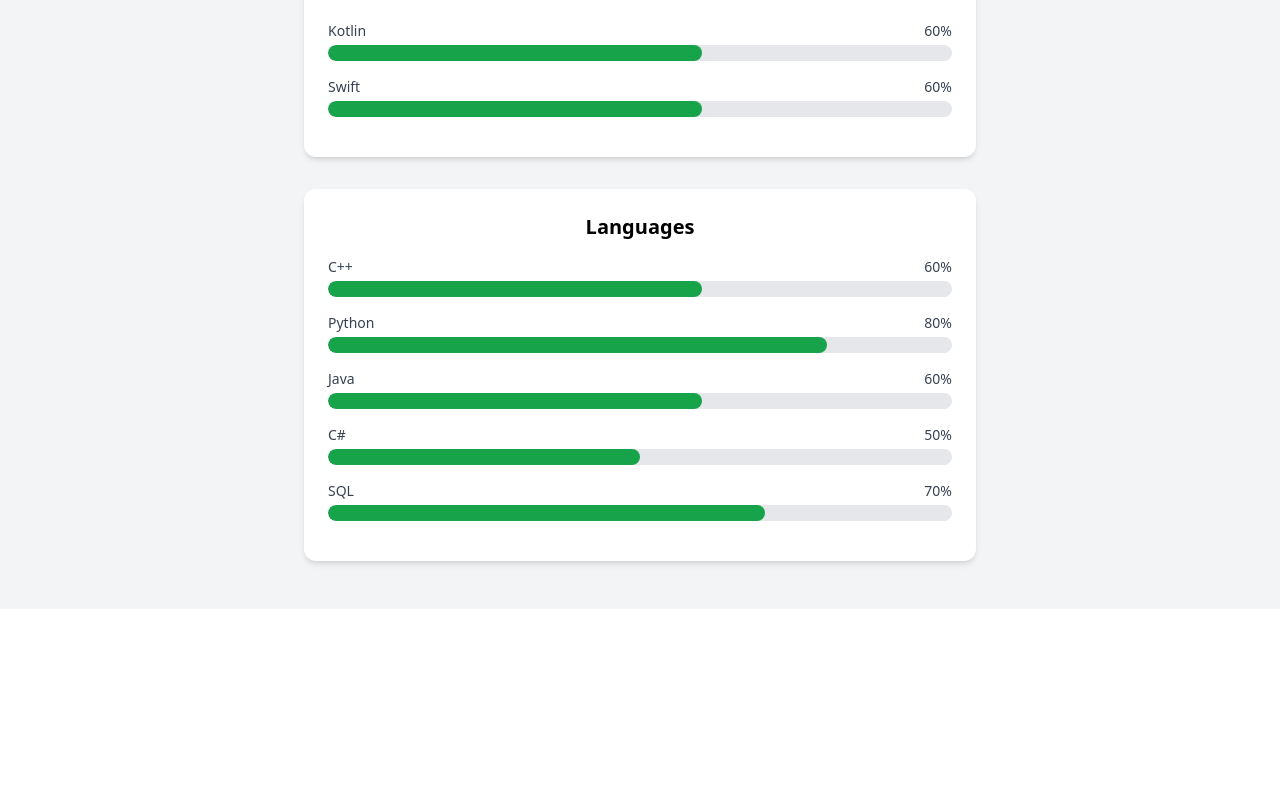
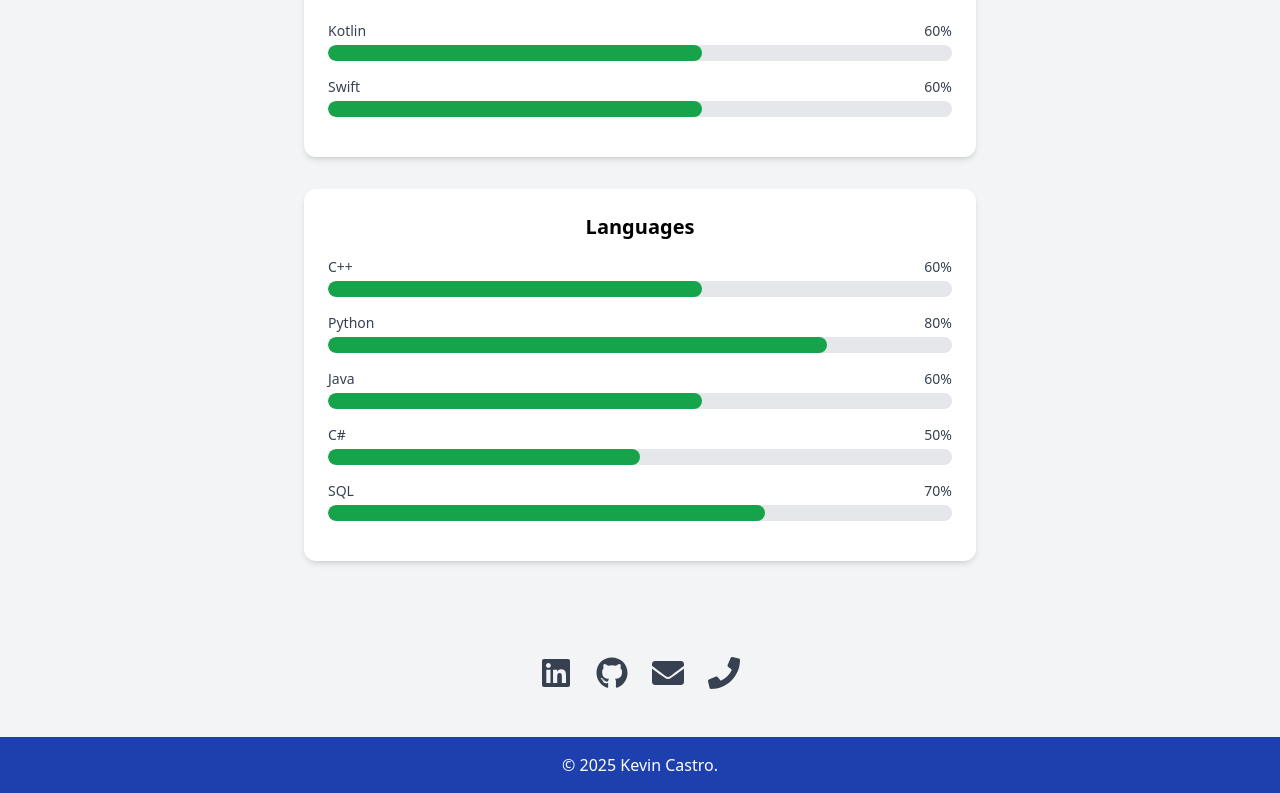
Before and after one commit to KcastroT/portafolio, a React (Vite) app: page / in a window 1280 px wide. Shown: the part 3222-4015 px from the top of the page. Before the commit the page ends 3831 px from the top, so only its background shows below. Built offline with nearby package versions, Linux system fonts and the light colour scheme.

Commit message:
Contact me section

```diff
--- a/package.json
+++ b/package.json
@@ -13,7 +13,8 @@
   },
   "dependencies": {
     "react": "^19.0.0",
-    "react-dom": "^19.0.0"
+    "react-dom": "^19.0.0",
+    "react-icons": "^5.5.0"
   },
   "devDependencies": {
     "@eslint/js": "^9.21.0",
--- a/src/App.jsx
+++ b/src/App.jsx
@@ -2,6 +2,7 @@ import { useState } from "react";
 import Intro from "./components/Intro";
 import Projects from "./components/Projects";
 import Skills from "./components/Skills";
+import Contact from "./components/Contact";
 
 function App() {
   const [isOpen, setIsOpen] = useState(false);
@@ -73,6 +74,10 @@ function App() {
 
       <Projects />
       <Skills />
+      <Contact />
+      <footer className="bg-blue-800 text-white p-4 text-center">
+        <p>&copy; 2025 Kevin Castro.</p>
+      </footer>
     </>
   );
 }
--- /dev/null
+++ b/src/components/Contact.jsx
@@ -0,0 +1,47 @@
+import React from "react";
+import { FaLinkedin, FaGithub, FaEnvelope, FaPhone } from "react-icons/fa";
+
+const Contact = () => {
+  const links = [
+    {
+      name: "LinkedIn",
+      url: "https://www.linkedin.com/in/kevin-castro-0b08b135a",
+      icon: <FaLinkedin size={32} />,
+    },
+    {
+      name: "GitHub",
+      url: "https://github.com/KcastroT",
+      icon: <FaGithub size={32} />,
+    },
+    {
+      name: "Email",
+      url: "mailto:kecato@icloud.com",
+      icon: <FaEnvelope size={32} />,
+    },
+    {
+      name: "Phone",
+      url: "tel:+525611923426",
+      icon: <FaPhone size={32} />,
+    },
+  ];
+
+  return (
+    <div className="flex justify-center items-center py-12 bg-gray-100">
+      <div className="flex gap-6">
+        {links.map((link, idx) => (
+          <a
+            key={idx}
+            href={link.url}
+            target="_blank"
+            rel="noopener noreferrer"
+            className="text-gray-700 hover:text-green-700 transition-colors"
+          >
+            {link.icon}
+          </a>
+        ))}
+      </div>
+    </div>
+  );
+};
+
+export default Contact;
```
Also changed, not shown: 1 other file (tests, documents, lock files or other folders).
